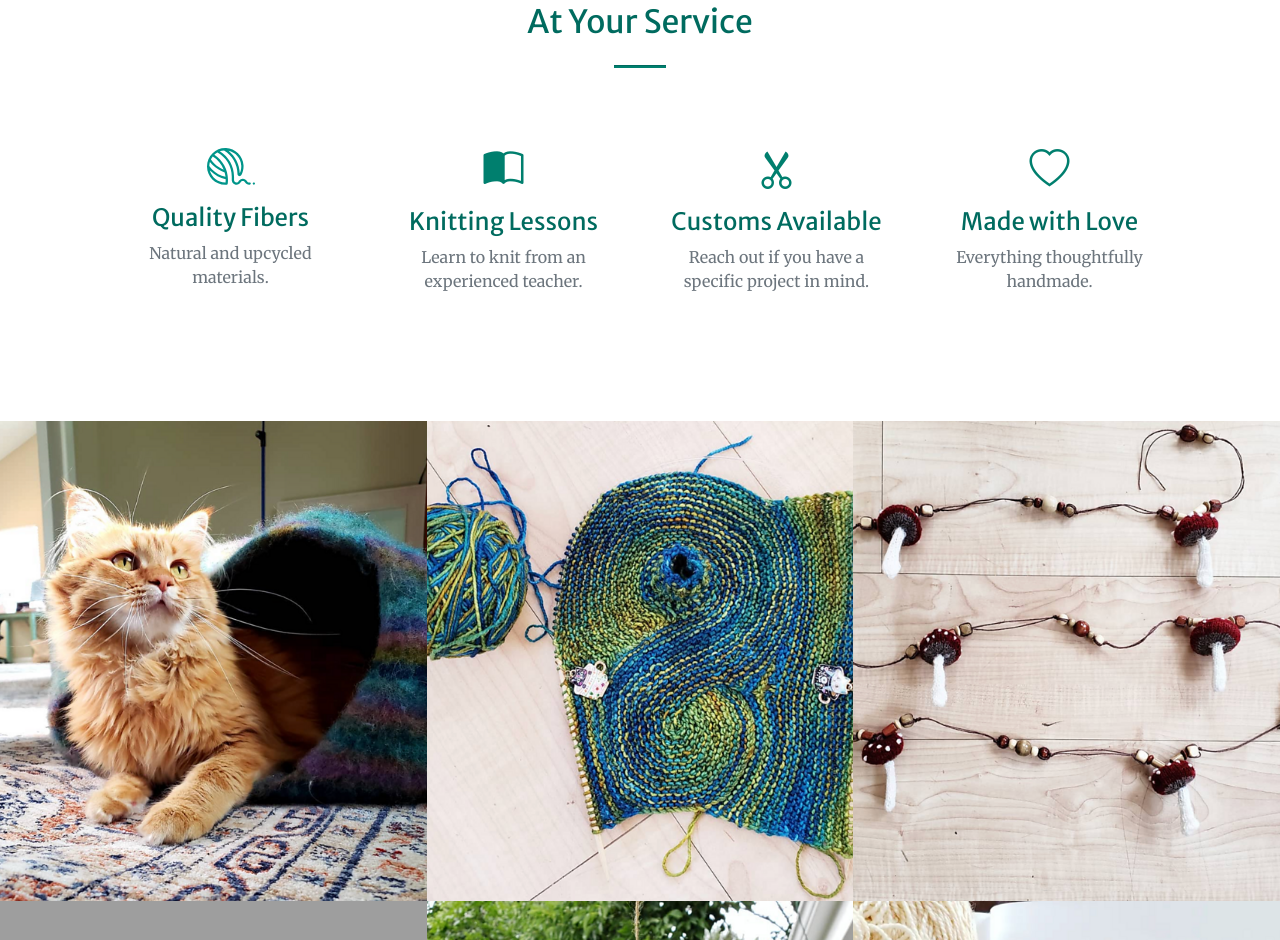
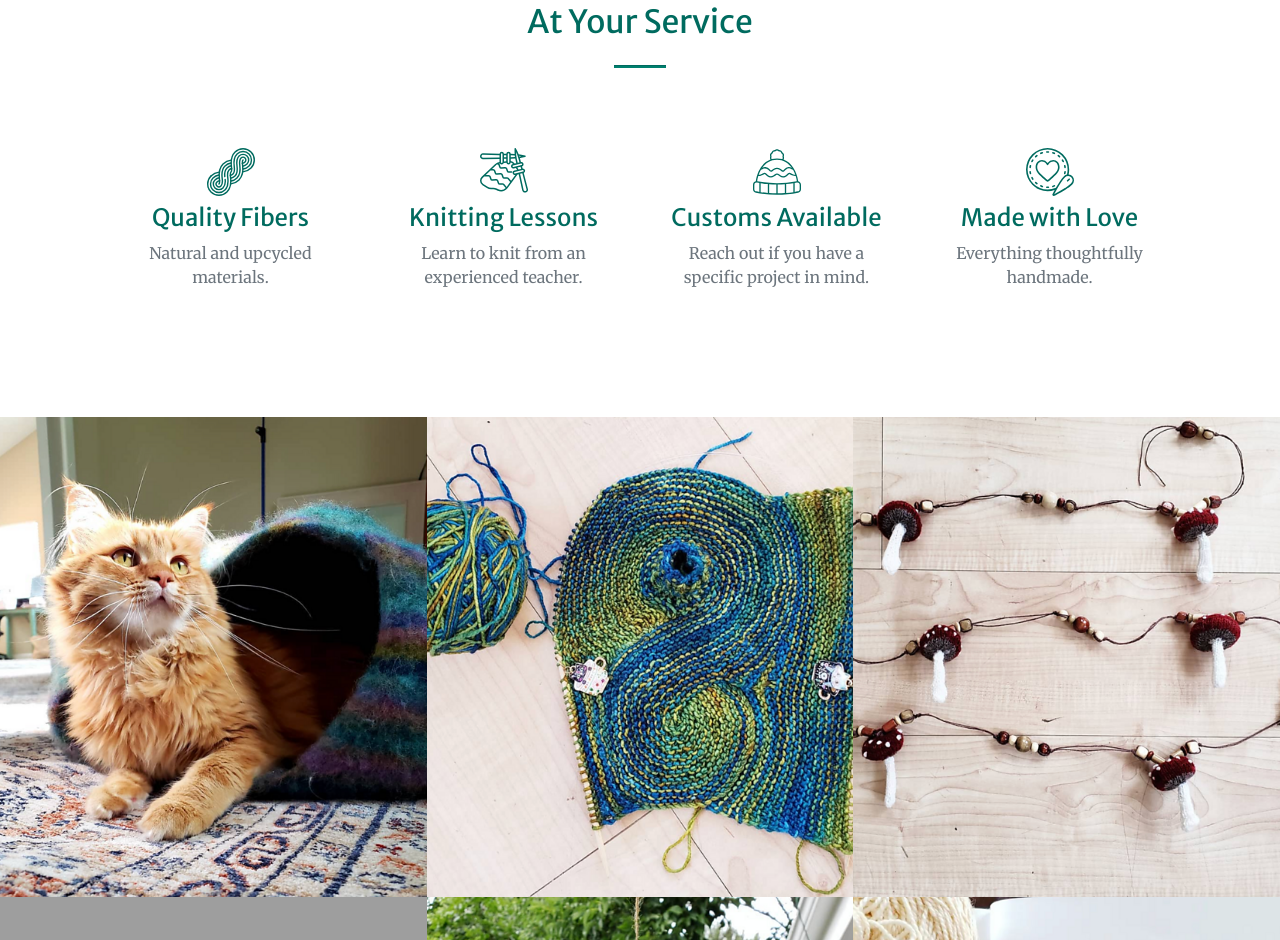
Before and after one commit to jukent/darning-needle-knits, a plain HTML site: page index.html in a window 1280 px wide. Shown: the part 1591-2531 px from the top of the page. Drawn offline with nearby package versions, Linux system fonts and the light colour scheme; some packages are replaced by stand-ins of ours; grey boxes are pictures that could not be loaded; a script that the page names is missing.

Commit message:
update icons, favicon, and title

```diff
--- a/index.html
+++ b/index.html
@@ -5,7 +5,7 @@
         <meta name="viewport" content="width=device-width, initial-scale=1, shrink-to-fit=no" />
         <meta name="description" content="" />
         <meta name="author" content="" />
-        <title>Creative - Start Bootstrap Theme</title>
+        <title>Darning Needle Knits</title>
         <!-- Favicon-->
         <link rel="icon" type="image/x-icon" href="dist/assets/favicon.ico" />
         <!-- Bootstrap Icons-->
@@ -84,28 +84,28 @@
                 <div class="row gx-4 gx-lg-5">
                     <div class="col-lg-3 col-md-6 text-center">
                         <div class="mt-5">
-                            <img src="dist/assets/img/yarn.svg" class="fs-1 text-primary" alt="icon" style="width: 3rem; height: 3rem; margin: .5rem;">
+                            <img src="dist/assets/img/twisted.svg" class="fs-1 text-primary" alt="icon" style="width: 3rem; height: 3rem; margin: .5rem;">
                             <h3 class="h4 mb-2">Quality Fibers</h3>
                             <p class="text-muted mb-0">Natural and upcycled materials.</p>
                         </div>
                     </div>
                     <div class="col-lg-3 col-md-6 text-center">
                         <div class="mt-5">
-                            <div class="mb-2"><i class="bi-book-half fs-1 text-primary"></i></div>
+                            <img src="dist/assets/img/knitting.svg" class="fs-1 text-primary" alt="icon" style="width: 3rem; height: 3rem; margin: .5rem;">
                             <h3 class="h4 mb-2">Knitting Lessons</h3>
                             <p class="text-muted mb-0">Learn to knit from an experienced teacher.</p>
                         </div>
                     </div>
                     <div class="col-lg-3 col-md-6 text-center">
                         <div class="mt-5">
-                            <div class="mb-2"><i class="bi-scissors fs-1 text-primary"></i></div>
+                            <img src="dist/assets/img/beanie.svg" class="fs-1 text-primary" alt="icon" style="width: 3rem; height: 3rem; margin: .5rem;">
                             <h3 class="h4 mb-2">Customs Available</h3>
                             <p class="text-muted mb-0">Reach out if you have a specific project in mind.</p>
                         </div>
                     </div>
                     <div class="col-lg-3 col-md-6 text-center">
                         <div class="mt-5">
-                            <div class="mb-2"><i class="bi-heart fs-1 text-primary"></i></div>
+                            <img src="dist/assets/img/heart.svg" class="fs-1 text-primary" alt="icon" style="width: 3rem; height: 3rem; margin: .5rem;">
                             <h3 class="h4 mb-2">Made with Love</h3>
                             <p class="text-muted mb-0">Everything thoughtfully handmade.</p>
                         </div>
```
Also changed, not shown: dist/assets/favicon.ico, dist/assets/img/beanie.svg (added), dist/assets/img/heart.svg (added), dist/assets/img/knitting.svg (added), dist/assets/img/twisted.svg (added), dist/assets/img/yarn.svg (deleted).
